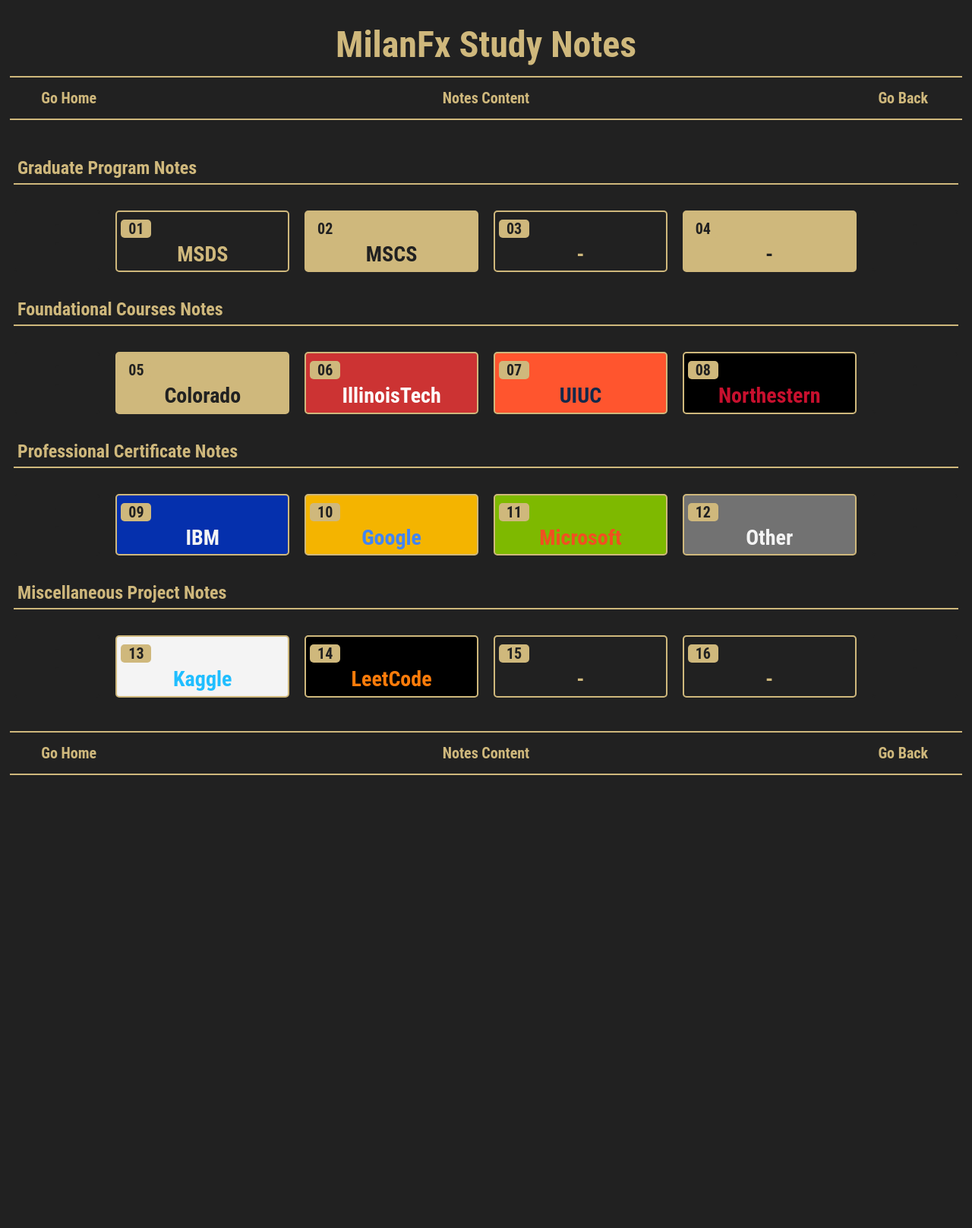
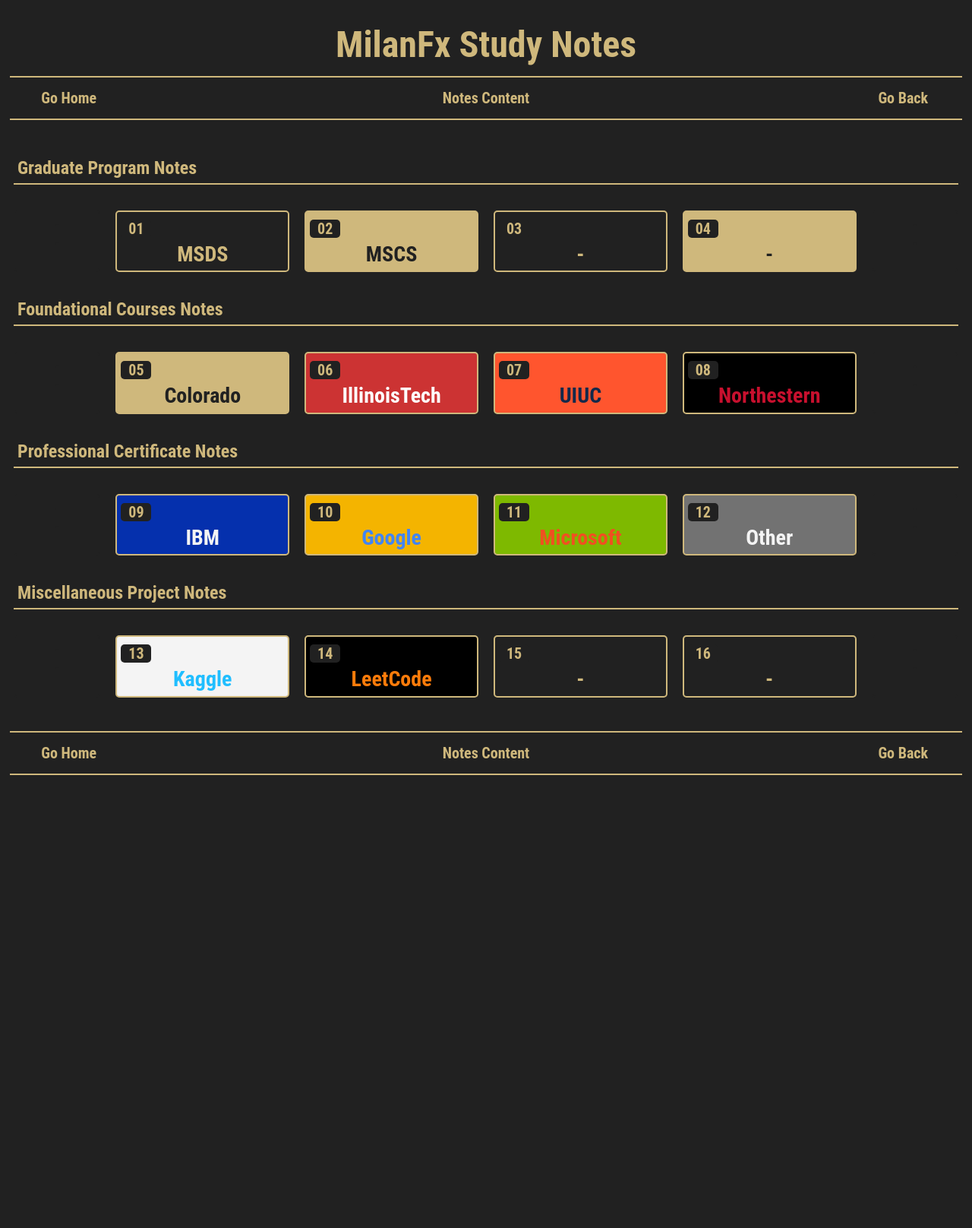
Before and after one commit to milanfx/milanfx.github.io, a Jekyll site: the page built from index.md, in a window 1280 px wide. Shown: the whole page at 76% size. Built offline with Jekyll 4.4.1, drawn with Linux system fonts in a browser that asks for light colours.

Commit message:
Update page.html

```diff
--- a/_layouts/page.html
+++ b/_layouts/page.html
@@ -166,8 +166,8 @@
     }
 
     .btn.boxin {
-      background-color: var(--name);
-      color: var(--back);
+      background-color: var(--back);
+      color: var(--name);
       font-size: 20px;
       width: 40px;
       padding: 0px;
```
